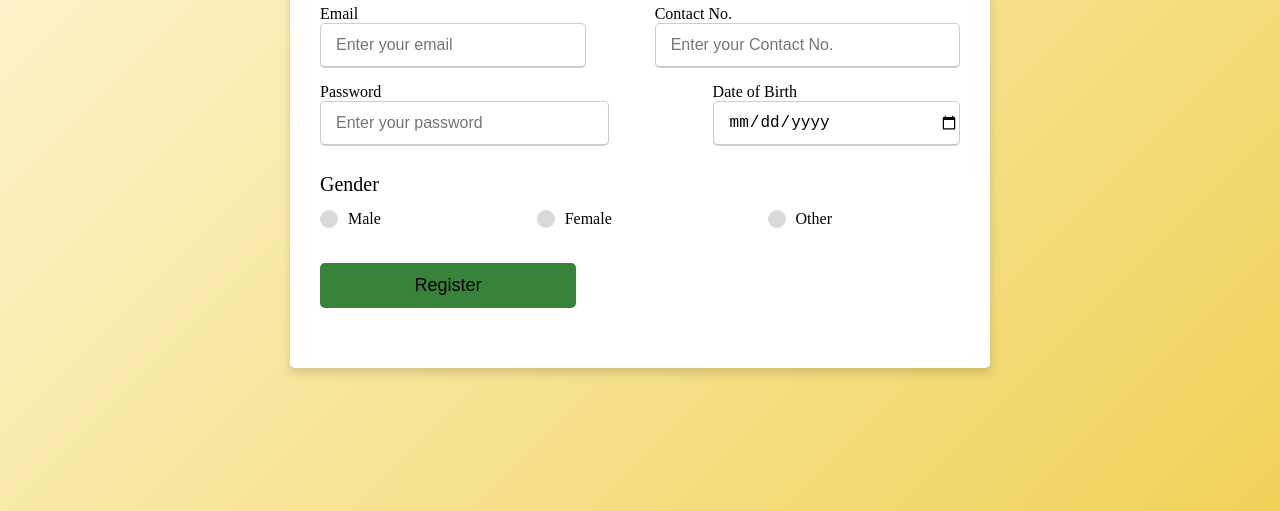
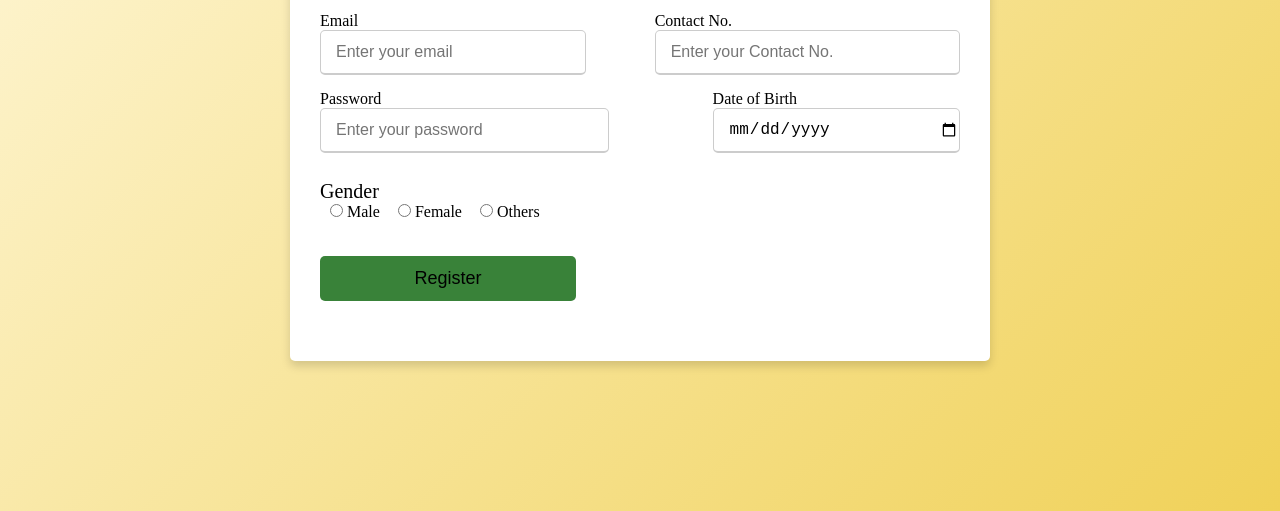
Before and after one commit to techieyush/Cloud_project, a plain HTML site: page RegisterForm.html in a window 1280 px wide. Shown: the part 289-800 px from the top of the page. Drawn offline with Linux system fonts and the light colour scheme.

Commit message:
local changes

```diff
--- a/RegisterForm.css
+++ b/RegisterForm.css
@@ -67,10 +67,13 @@ form .input-box span .details{
 .user-details .input-box input:valid{
     border-color: cornsilk,rgb(240, 209, 88);
 }
-form .gender-details .gender-title{
+.Gender{
     font-size: 20px;
     font-weight: 500;
-
+}
+#Male,#Female,#Others{
+    font-size: 16px;
+    margin-left: 10px;
 }
 form .category{
     display: flex;
@@ -84,7 +87,7 @@ form .category label{
     cursor: pointer;
 
 }
-form .category label .dot{
+/* form .category label .dot{
     height: 18px;
     width: 18px;
     background:#d9d9d9;
@@ -92,18 +95,9 @@ form .category label .dot{
     margin-right: 10px;
     border: 5px solid transparent;
 
-}
-#dot-1:checked ~ .category label ̥.one,
-#dot-2:checked ~ .category label ̥.two,
-#dot-3:checked ~ .category label ̥.three
-{
-    border-color: #d9d9d9;
-    background: #9b59b6;
-}
-form input[type="radio"]
-{
-    display: none;
-}
+} */
+
+
 form .button{
     height: 45px;
     margin: 35px 0px ;
--- a/RegisterForm.html
+++ b/RegisterForm.html
@@ -37,32 +37,28 @@
                     <input type="date" placeholder="Enter your DOB" required>
                 </div>
             </div>
-            <div class="gender-details">
-                <input type="radio" name="gender" id="dot-1">
-                <input type="radio" name="gender" id="dot-2">
-                <input type="radio" name="gender" id="dot-3">
-                <span class="gender-title">Gender</span>
-                <div class="category">
-                    <label for="dot-1">
-                        <span class="dot one"></span>
-                        <span class="gender">Male</span>
-                    </label>
-                    <label for="dot-2">
-                        <span class="dot two"></span>
-                        <span class="gender">Female</span>
-                    </label>
-                    <label for="dot-3">
-                        <span class="dot three"></span>
-                        <span class="gender">Other</span>
-                    </label>
-                </div>
+            <div>
+                <span class="Gender">Gender</span> <br>
+                <input type="radio" id="Male" name="fav_language" value="Male">
+                <label for="html">Male</label>&nbsp;
+                <input type="radio" id="Female" name="fav_language" value="Female">
+                <label for="Female">Female</label>&nbsp;
+                <input type="radio" id="Others" name="fav_language" value="Others">
+                <label for="Others">Others</label>
+
             </div>
-            <div class="button">
+
+            <div class="button" onclick="Register()">
                 <input type="submit" value="Register">
             </div>
 
         </form>
     </div>
-
+<script>
+    function Register()
+    {
+        window.open("index.html");
+    }
+</script>
 </body>
 </html>
--- a/SignIn.css
+++ b/SignIn.css
@@ -2,4 +2,62 @@
     padding: 0;
     margin: 0;
     box-sizing: border-box;
+    background: cornsilk;
+
 }
+.container{
+    width: 370px;
+    height: 450px;
+    background:cornsilk;
+    top: 50%;
+    left: 50%;
+    position: absolute;
+    transform:translate(-50%,-50%);
+    padding: 70px 30px;
+    border: 1px solid rgb(177, 177, 89);
+}
+.Image{
+    width: 100px;
+    height: 100px;
+    border-radius: 50%;
+    position: absolute;
+    margin-top: 5px;
+    margin-left: 105px;
+    background:cornsilk;
+}
+.heading{
+    display: flex;
+    text-align: center;
+    justify-content: center;
+    align-items: center;
+    margin-top: 100px;
+    background:cornsilk;
+    font-size: 22px;
+
+}
+.container p{
+    font-weight: bold;
+}
+.container input{
+    width: 100%;
+    margin-bottom: 20px;
+}
+.container input[type="text"],input[type="password"]
+{
+    border: none;
+    border-bottom: 1px solid black;
+    background: transparent;
+    outline: none;
+    height: 25px;
+    margin-top: 5px;
+    font-size: 16px;
+}
+.container input[type="submit"]
+{
+    border: none;
+    outline: none;
+    height: 40px;
+    background: rgb(112, 182, 112);
+    color:#fff;
+    font-size: 12px;
+}
```
